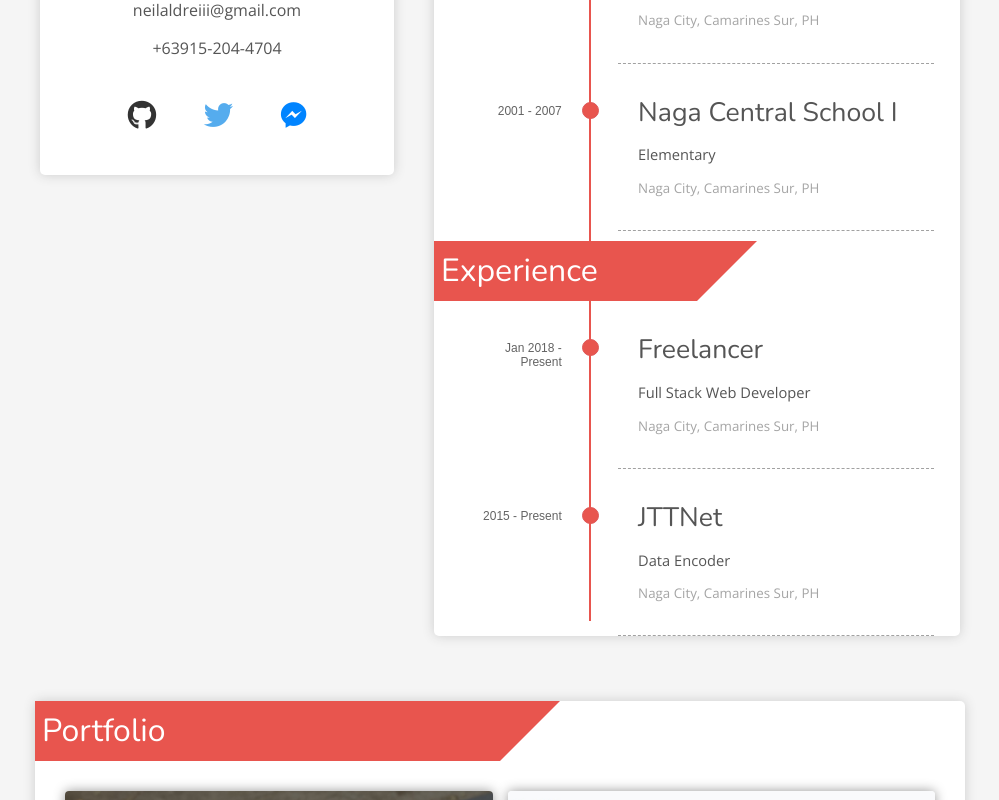
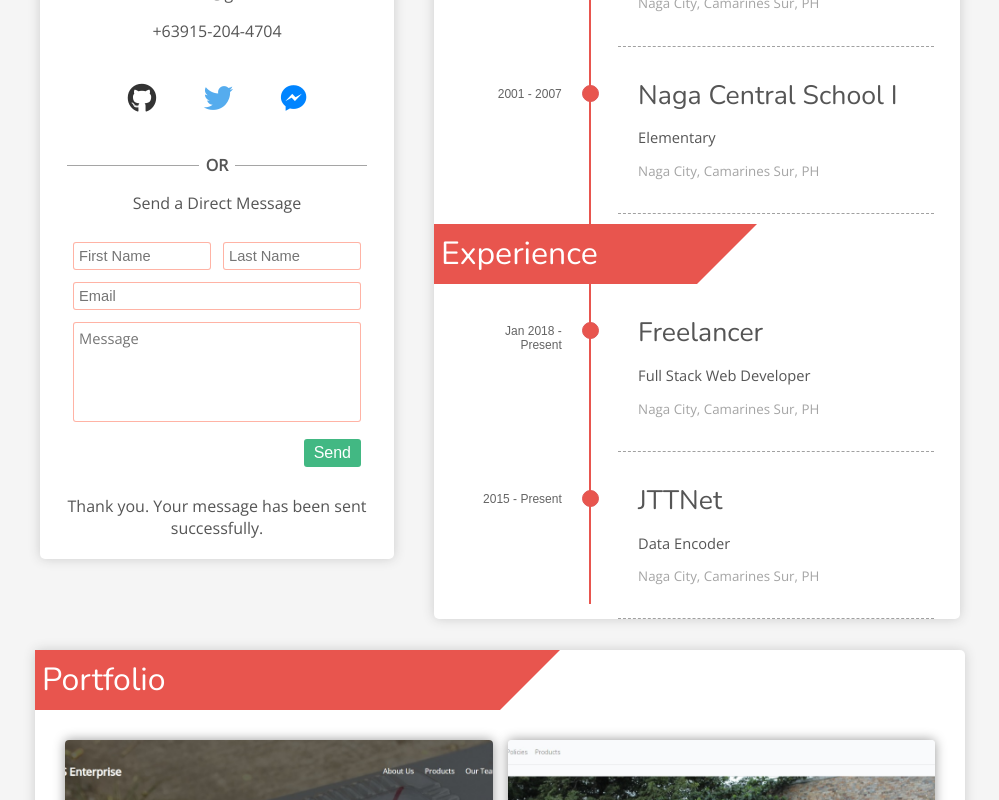
Before and after one commit to neilaldreiii/neilaldrei, a Vue app: page / in a window 1280 px wide. Shown: the part 1660-2460 px from the top of the page, without its empty margins (140-1139 px from the left). Built offline with nearby package versions, Linux system fonts and the light colour scheme.

Commit message:
Added in viewport for animating, Added Direct Messaging on -> Contacts

```diff
--- a/package.json
+++ b/package.json
@@ -10,6 +10,7 @@
   "dependencies": {
     "firebase": "^5.8.4",
     "vue": "^2.6.6",
+    "vue-in-viewport-directive": "^1.3.0",
     "vue-router": "^3.0.1"
   },
   "devDependencies": {
--- a/src/assets/css/default.css
+++ b/src/assets/css/default.css
@@ -48,8 +48,8 @@ header h1 {
     flex-flow: row;
 }
 .container>div, .col {
-    margin: 5px 5px;
-    padding: 15px;
+    margin: 0 5px;
+    padding: 3px 15px;
 }
 .container>.left {
     width: 40%;
--- a/src/assets/css/main.css
+++ b/src/assets/css/main.css
@@ -214,6 +214,77 @@
     justify-content: space-evenly;
     padding: 20px;
 }
+.direct-message .caption {
+    display: flex;
+    flex-flow: row;
+}
+.direct-message .caption .line {
+    flex-grow: 1;
+    background: #a5a5a5;
+    height: 1px;
+    margin: auto 7px;
+}
+.main-message p {
+    text-align: center;
+    margin: 0;
+}
+.form {
+    padding: 12px 7px;
+    margin: 10px 0;
+}
+.form-group {
+    padding: 6px;
+}
+.form-group:nth-child(1) {
+    display: flex;
+    flex-flow: row;
+}
+.form-group:nth-child(1) .form-control:nth-child(1) {
+    margin-right: 6px;
+}
+.form-group:nth-child(1) .form-control:nth-child(2) {
+    margin-left: 6px;
+}
+.form-group .form-control {
+    outline: none;
+    border: none;
+    border: 1px solid rgba(255, 99, 71, 0.486);
+    border-radius: 3px;
+    padding: 5px;
+    resize: none;
+    font-size: 11pt;
+    width: 100%;
+    transition: border 0.5s, box-shadow 0.5s ease-in-out;
+}
+.form-group textarea {
+    width: 100%;
+    height: 100px;
+    font-family: 'Open Sans', sans-serif;
+}
+.form-group .form-control:focus, .form-group .form-control:hover {
+    box-shadow: 0 0 6px  rgba(255, 99, 71, 0.637);;
+    border: 1px solid rgba(255, 99, 71, 0.801);
+}
+.form-action {
+    padding: 6px;
+}
+.form-action button {
+    outline: none;
+    border: none;
+    border-radius: 3px;
+    padding: 5px 10px;
+    color: #FFF;
+    font-size: 12pt;
+    background: #42b883;
+    display: block;
+    margin: auto;
+    margin-right: 0;
+    transition: background 0.5s;
+}
+.form-action button:hover {
+    background: #32855f;
+    cursor: pointer;
+}
 /* Contacts - END - */
 
 /* Portfolio */
@@ -320,14 +391,12 @@ footer {
     width: 75%;
     margin: auto;
     text-align: center;
+    padding: 25px;
 }
 .footer-wrap {
     display: flex;
     flex-flow: row;
     justify-content: space-evenly;
-}
-.footer-social {
-    padding: 25px;
 }
 .footer-social a{
     margin: 15px;
--- a/src/components/Contacts.vue
+++ b/src/components/Contacts.vue
@@ -14,6 +14,36 @@
                 <a href="https://twitter.com/neilaldrei" target="_blank" class="twitter icon"><i class="fab fa-twitter"></i></a>
                 <a href="https://www.messenger.com/t/dreiiin" target="_blank" class="mes icon"><i class="fab fa-facebook-messenger"></i></a>
             </div>
+            <div class="direct-message">
+                <div class="caption">
+                    <span class="line"></span>
+                    <p><b>OR</b></p>
+                    <span class="line"></span>
+                </div>
+                <div class="main-message">
+                    <p>Send a Direct Message</p>
+                    <div class="form">
+                        <form v-on:submit.prevent="directMessage">
+                            <div class="form-group">
+                                <input type="text" placeholder="First Name" v-model="firstName" class="form-control">
+                                <input type="text" placeholder="Last Name" v-model="lastName" class="form-control">
+                            </div>
+                            <div class="form-group">
+                                <input type="text" placeholder="Email" v-model="email" class="form-control">
+                            </div>
+                            <div class="form-group">
+                                <textarea placeholder="Message" cols="30" rows="10" v-model="message" class="form-control"></textarea>
+                            </div>
+                            <div class="form-action">
+                                <button type="submit">Send </button>
+                            </div>
+                        </form>
+                    </div>
+                    <div class="success">
+                        <p>Thank you. Your message has been sent successfully.</p>
+                    </div>
+                </div>
+            </div>
         </div>
     </div>
 </template>
--- a/src/views/Profile.vue
+++ b/src/views/Profile.vue
@@ -46,6 +46,3 @@ export default {
     }
 }
 </script>
-
-<style>
-</style>
```
Also changed, not shown: 1 other file (tests, documents, lock files or other folders).
